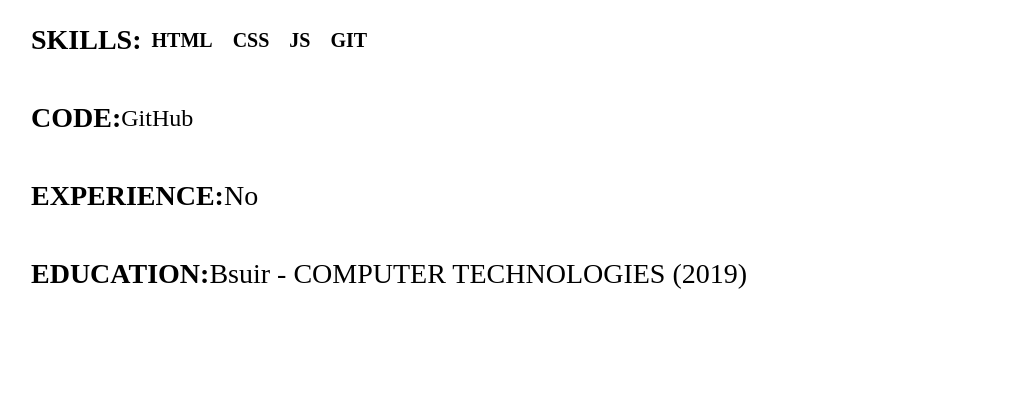
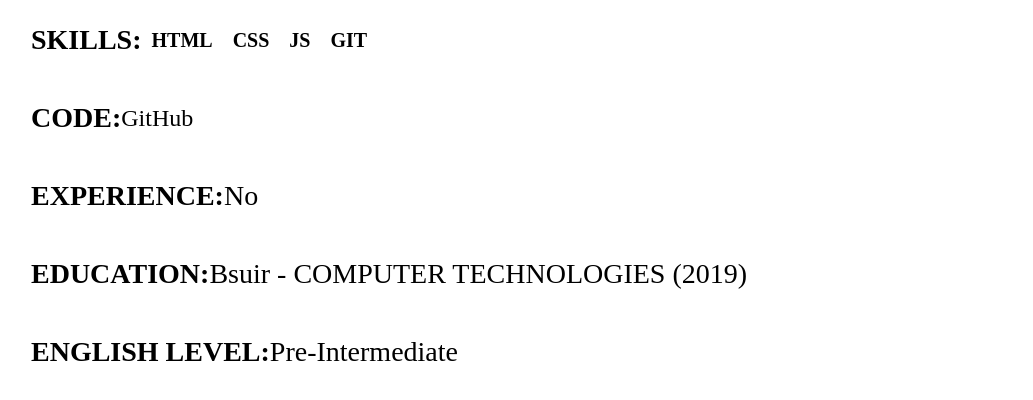
Before and after one commit to MatveyKorbut/rsschool-2019Q1-cv, a plain HTML site: page index.html in a window 1280 px wide. Shown: the part 388-788 px from the top of the page, without its empty margins (97-1130 px from the left). Drawn offline with Linux system fonts and the light colour scheme.

Commit message:
feat: add eng level

```diff
--- a/index.html
+++ b/index.html
@@ -48,7 +48,10 @@
           <h2>Education:</h2>
            <p>Bsuir - COMPUTER TECHNOLOGIES (2019)</p>
       </section>
-
+      <section class="container">
+          <h2>English level:</h2>
+           <p>Pre-Intermediate</p>
+      </section>
   </main>
 </body>
 </html>
```
